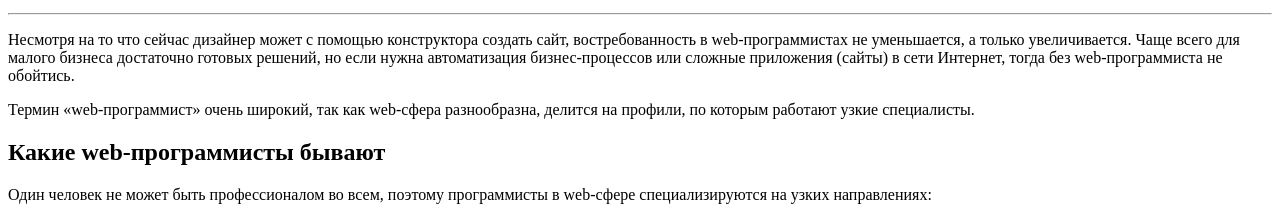
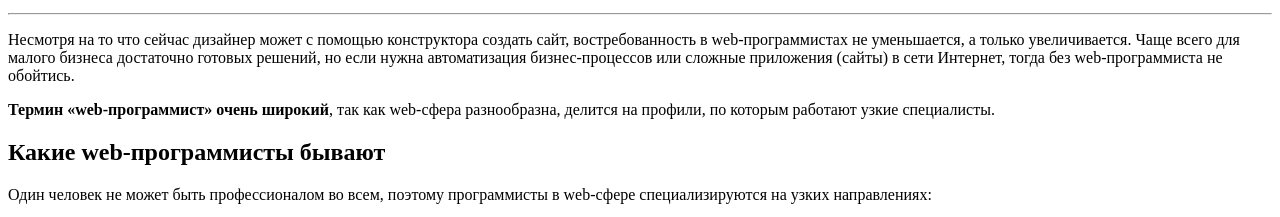
Before and after one commit to webdevdelfa/test190523, a plain HTML site: page index.html in a window 1280 px wide. Shown: the part 155-372 px from the top of the page. Drawn offline with Linux system fonts and the light colour scheme.

Commit message:
Выделил текст

```diff
--- a/index.html
+++ b/index.html
@@ -26,7 +26,8 @@
         web-программиста не обойтись.
     </p>
     <p>
-        Термин «web-программист» очень широкий, так как web-сфера разнообразна, делится на профили, по которым работают
+        <b>Термин «web-программист» очень широкий</b>, так как web-сфера разнообразна, делится на профили, по которым
+        работают
         узкие специалисты.
     </p>
     <h2>Какие web-программисты бывают</h2>
```
